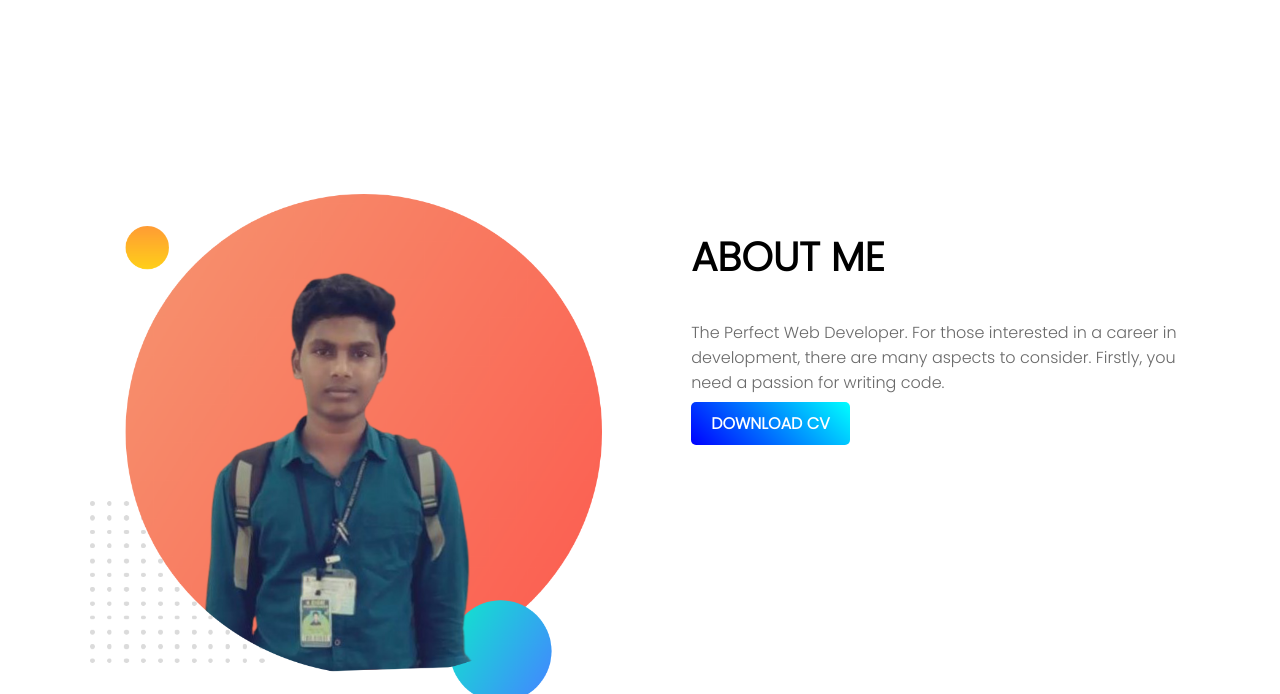
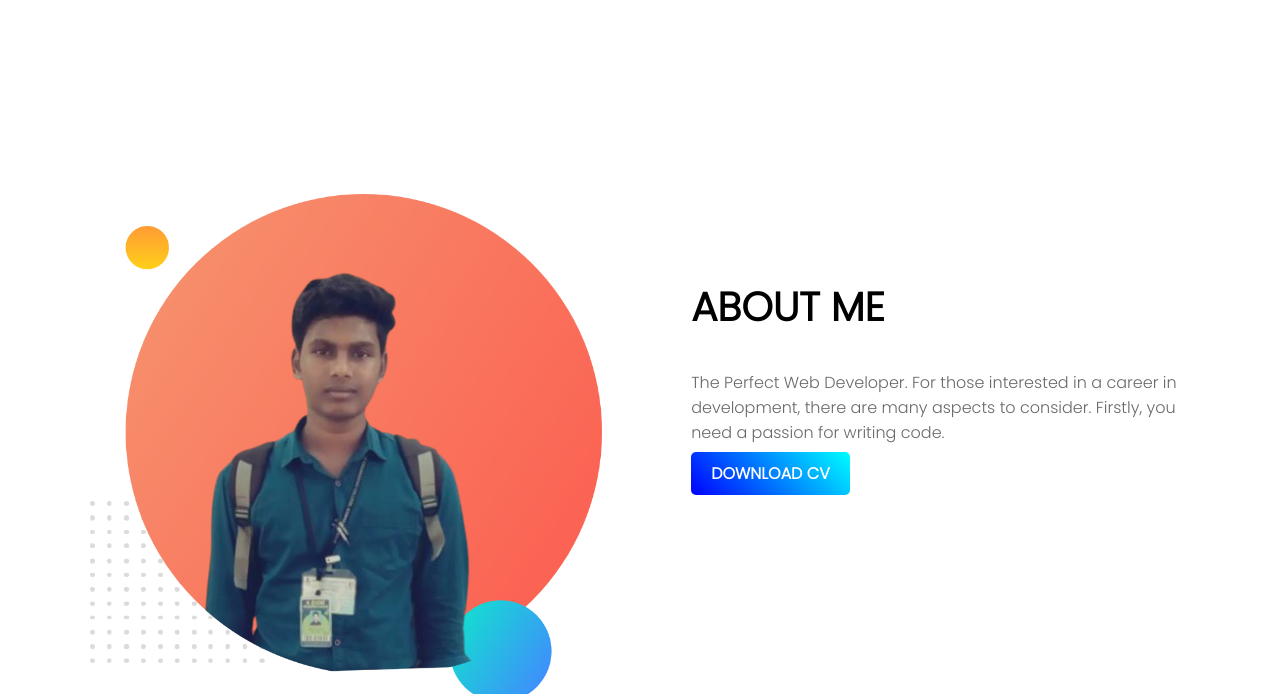
Before and after one commit to souravq/Personal-Website, a plain HTML site: page index.html in a window 1280 px wide. Shown: the part 406-1100 px from the top of the page. Drawn offline with Linux system fonts and the light colour scheme.

Commit message:
second commit

```diff
--- a/index.html
+++ b/index.html
@@ -23,7 +23,7 @@
 			<img src="Images/profile1.png">
 
 		</div>
-		<div class="half-width">
+		<div class="half-width about">
 			<h2>ABOUT ME</h2>
 			<p>The Perfect Web Developer. For those interested in a career in development, there are many aspects to consider. Firstly, you need a passion for writing code.</p>
 			<a class="link-button" target="_blank" href="www.google.com">DOWNLOAD CV</a>
--- a/style.css
+++ b/style.css
@@ -28,6 +28,9 @@ p{
 }
 .half-width img{
 	width:100%;
+}
+.about{
+	margin-top: 50px;
 }
 .one-third{
 	width: 25%;
```
